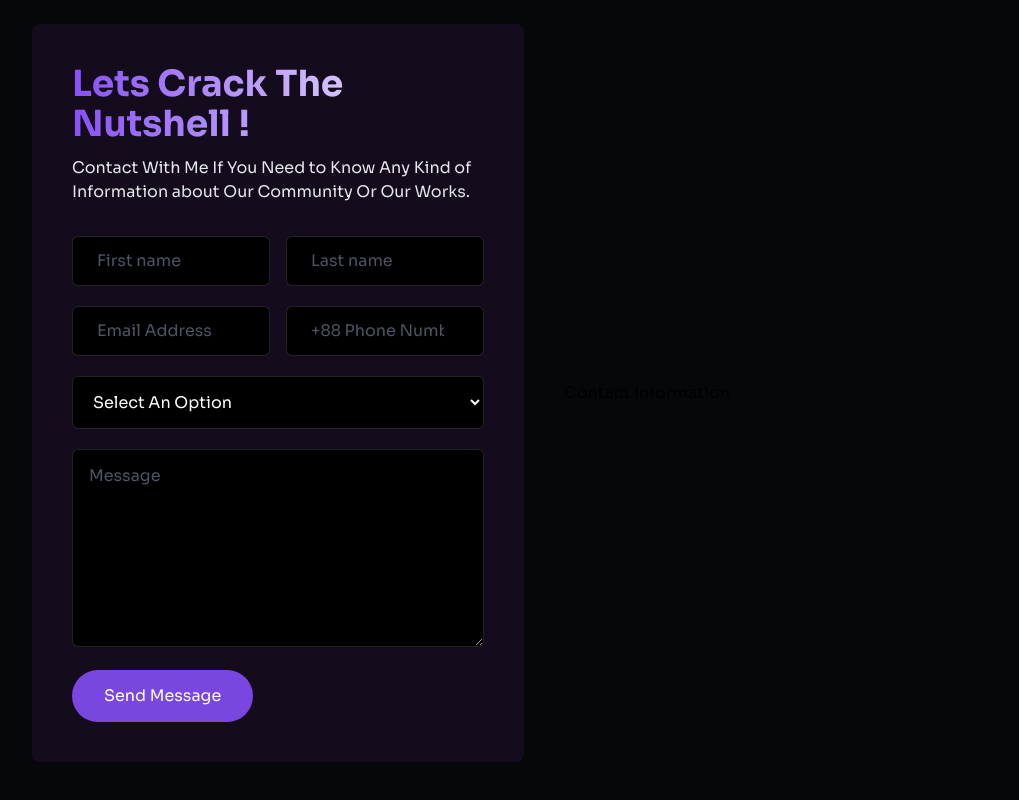
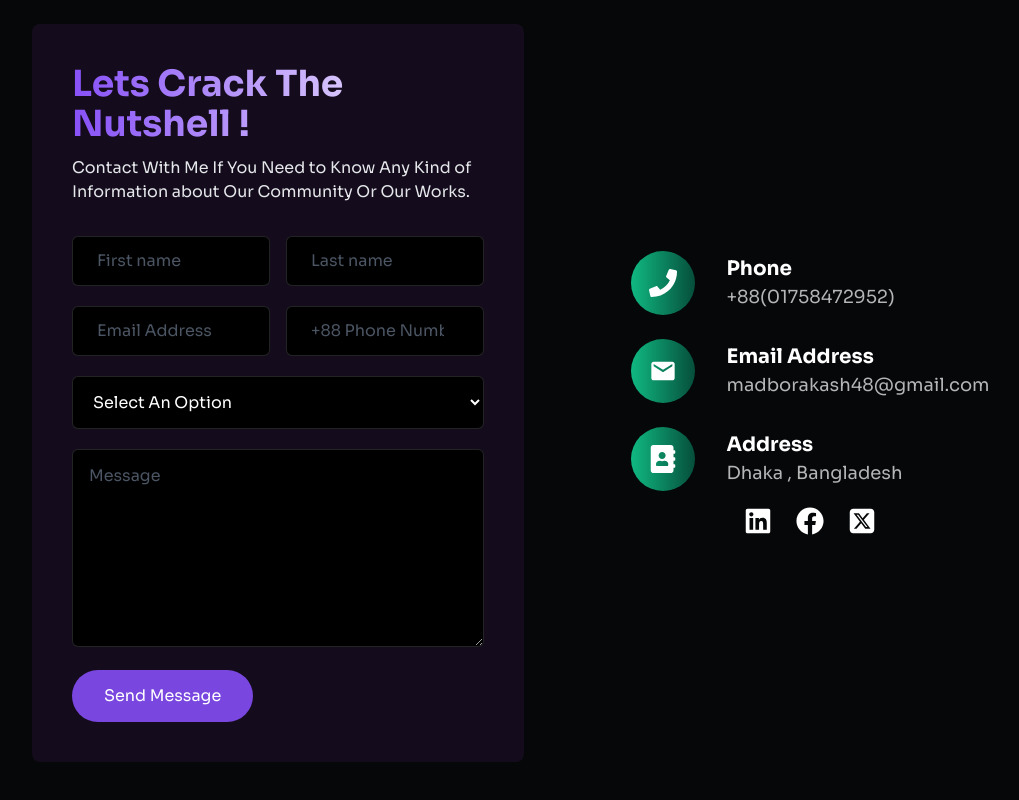
Before and after one commit to akashmuhammadabrrar/My-nextTs-portfolio, a Next.js app: page / in a window 1280 px wide. Shown: the part 4990-5790 px from the top of the page, without its empty margins (96-1115 px from the left). Built offline with nearby package versions, Linux system fonts and the light colour scheme.

Commit message:
this commit for added the contact information

```diff
--- a/app/Data/data.ts
+++ b/app/Data/data.ts
@@ -229,7 +229,7 @@ export const blogs = [
 ];
 
 export const contactData = {
-  phone: "+88(012345 789)",
-  email: "example@gmail.com",
+  phone: "+88(01758472952)",
+  email: "madborakash48@gmail.com",
   address: "Dhaka , Bangladesh",
 };
--- a/components/Helper/Home/Contact/Contact.tsx
+++ b/components/Helper/Home/Contact/Contact.tsx
@@ -11,7 +11,7 @@ const Contact = () => {
           <ContactForm></ContactForm>
         </div>
         {/* contact info */}
-        <div>
+        <div className="xl:mx-auto">
           <ContactInfo></ContactInfo>
         </div>
       </div>
--- a/components/Helper/Home/Contact/ContactInfo.tsx
+++ b/components/Helper/Home/Contact/ContactInfo.tsx
@@ -1,9 +1,76 @@
+import { contactData } from "@/app/Data/data";
+import Link from "next/link";
 import React from "react";
+import { FaAddressBook, FaFacebook, FaLinkedin, FaPhone } from "react-icons/fa";
+import { FaSquareXTwitter } from "react-icons/fa6";
+import { MdEmail } from "react-icons/md";
 
 const ContactInfo = () => {
   return (
-    <div>
-      <h2>Contact Information</h2>
+    <div className="">
+      <div className="flex items-center space-x-8">
+        <div className="w-10 h-10 md:w-16 md:h-16 rounded-full bg-gradient-to-r from-emerald-500 to-emerald-900 flex items-center justify-center flex-col">
+          <FaPhone className="w-4 h-4 md:w-7 md:h-7 text-white"></FaPhone>
+        </div>
+        <div>
+          <h1 className="text-lg sm:text-xl text-white font-bold">Phone</h1>
+          <h1 className="text-base sm:text-lg text-white text-opacity-70">
+            {contactData.phone}
+          </h1>
+        </div>
+      </div>
+      {/* email */}
+      <div className="flex items-center space-x-8 my-6">
+        <div className="w-10 h-10 md:w-16 md:h-16 rounded-full bg-gradient-to-r from-emerald-500 to-emerald-900 flex items-center justify-center flex-col">
+          <MdEmail className="w-4 h-4 md:w-7 md:h-7 text-white" />
+        </div>
+        <div>
+          <h1 className="text-lg sm:text-xl text-white font-bold">
+            Email Address
+          </h1>
+          <h1 className="text-base sm:text-lg text-white text-opacity-70">
+            {contactData.email}
+          </h1>
+        </div>
+      </div>
+      {/*  */}
+      <div className="flex items-center space-x-8">
+        <div className="w-10 h-10 md:w-16 md:h-16 rounded-full bg-gradient-to-r from-emerald-500 to-emerald-900 flex items-center justify-center flex-col">
+          <FaAddressBook className="w-4 h-4 md:w-7 md:h-7 text-white" />
+        </div>
+        <div>
+          <h1 className="text-lg sm:text-xl text-white font-bold">Address</h1>
+          <h1 className="text-base sm:text-lg text-white text-opacity-70">
+            {contactData.address}
+          </h1>
+        </div>
+      </div>
+
+      {/* social links */}
+
+      <div className="flex justify-center items-center mt-4 gap-6">
+        <div>
+          <Link
+            href={
+              "https://www.linkedin.com/in/akash-muhammad-abrrar-764275228/"
+            }
+            target="_blank">
+            <FaLinkedin className="w-4 h-4 md:w-7 md:h-7 text-white"></FaLinkedin>
+          </Link>
+        </div>
+        <div className="space-x-3">
+          <Link
+            href={"https://www.facebook.com/hmakash.ahmed.96"}
+            target="_blank">
+            <FaFacebook className="w-4 h-4 md:w-7 md:h-7 text-white"></FaFacebook>
+          </Link>
+        </div>
+        <div>
+          <Link href={"https://x.com/akash_madbor9"} target="_blank">
+            <FaSquareXTwitter className="w-4 h-4 md:w-7 md:h-7 text-white" />
+          </Link>
+        </div>
+      </div>
     </div>
   );
 };
```
